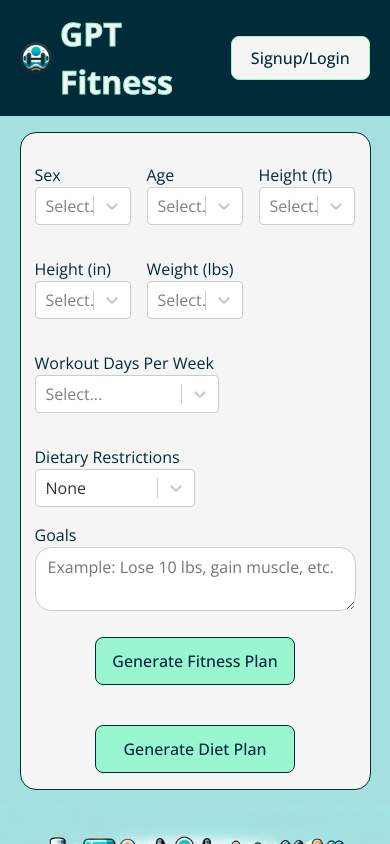
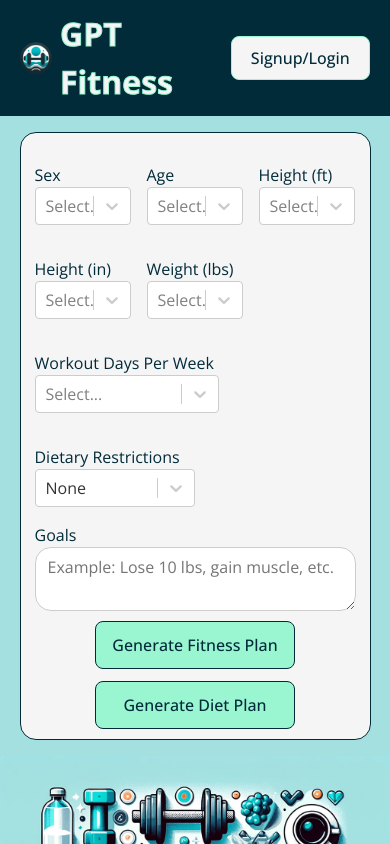
Before and after one commit to 8cott/gpt-fitness-client, a React (Vite) app: page / in a window 390 px wide. Shown: the top 844 px of the page. Built offline with nearby package versions, Linux system fonts and the light colour scheme.

Commit message:
added scroll to on small devices

```diff
--- a/src/App.css
+++ b/src/App.css
@@ -381,3 +381,14 @@ input[type='password'] {
     gap: 0.2rem;
   }
 }
+
+@media only screen and (max-width: 499px) {
+  .fitness-btn {
+    margin-top: -8px;
+  }
+
+  .diet-btn {
+    margin-top: -20px;
+    margin-bottom: 10px;
+  }
+}
--- a/src/components/UserInputForm.jsx
+++ b/src/components/UserInputForm.jsx
@@ -1,4 +1,4 @@
-import { useState, useEffect } from 'react';
+import { useState, useEffect, useRef } from 'react';
 import Select from 'react-select';
 import CreatableSelect from 'react-select/creatable';
 import { useAuth } from './AuthContext';
@@ -14,6 +14,8 @@ const UserInputForm = () => {
   const [dietSummary, setDietSummary] = useState('');
   const [isLoading, setIsLoading] = useState(false);
   const [loaderType, setLoaderType] = useState(null);
+  const fitnessPlanRef = useRef(null);
+  const dietPlanRef = useRef(null);
 
   const defaultFormState = {
     sex: '',
@@ -158,6 +160,23 @@ const UserInputForm = () => {
         setWorkoutSummary(response.data.workout_summary);
         setIsLoading(false);
         setLoaderType(null);
+
+        if (window.innerWidth < 499) {
+          if (fitnessPlanRef.current) {
+            window.scrollTo({
+              top: fitnessPlanRef.current.offsetTop,
+              behavior: 'smooth',
+            });
+          }
+        }
+        if (window.innerWidth < 499) {
+          if (dietPlanRef.current) {
+            window.scrollTo({
+              top: dietPlanRef.current.offsetTop,
+              behavior: 'smooth',
+            });
+          }
+        }
       })
       .catch((error) => {
         console.error('Error generating fitness plan:', error);
@@ -337,7 +356,7 @@ const UserInputForm = () => {
           </fieldset>
           <div className='btn-container'>
             <button
-              className='form-btn generate-btn'
+              className='form-btn generate-btn fitness-btn'
               onClick={handleGenerateFitnessPlan}
               disabled={isLoading}
             >
@@ -354,7 +373,7 @@ const UserInputForm = () => {
               )}
             </button>
             <button
-              className='form-btn generate-btn'
+              className='form-btn generate-btn diet-btn'
               onClick={handleGenerateDietPlan}
               disabled={isLoading}
             >
@@ -384,10 +403,15 @@ const UserInputForm = () => {
           <DisplayFitnessPlan
             workoutRoutine={workoutRoutine}
             workoutSummary={workoutSummary}
+            ref={fitnessPlanRef}
           />
         )}
         {dietPlan && dietSummary && (
-          <DisplayDietPlan dietPlan={dietPlan} dietSummary={dietSummary} />
+          <DisplayDietPlan
+            dietPlan={dietPlan}
+            dietSummary={dietSummary}
+            ref={dietPlanRef}
+          />
         )}
       </>
     </>
```
